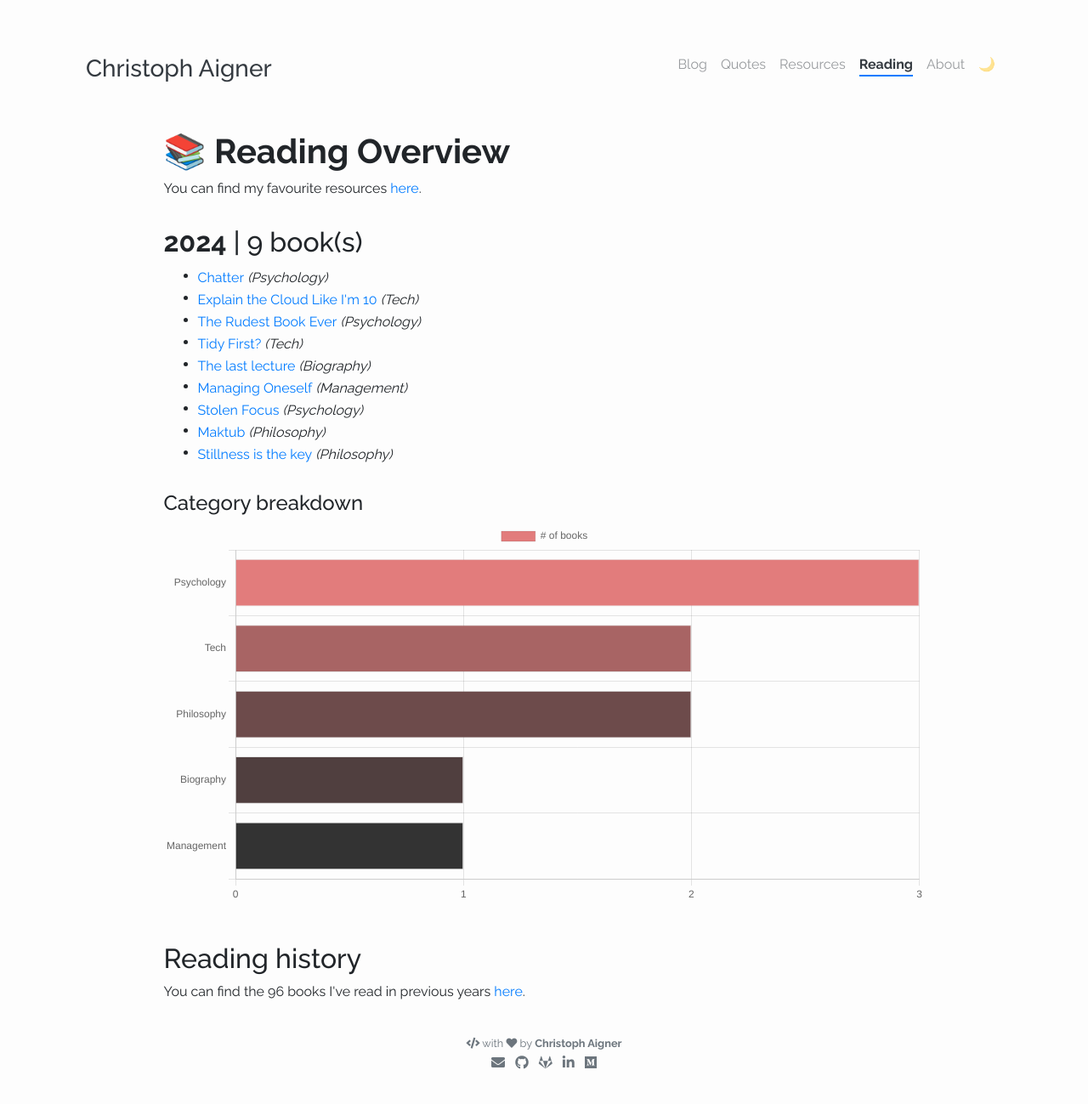
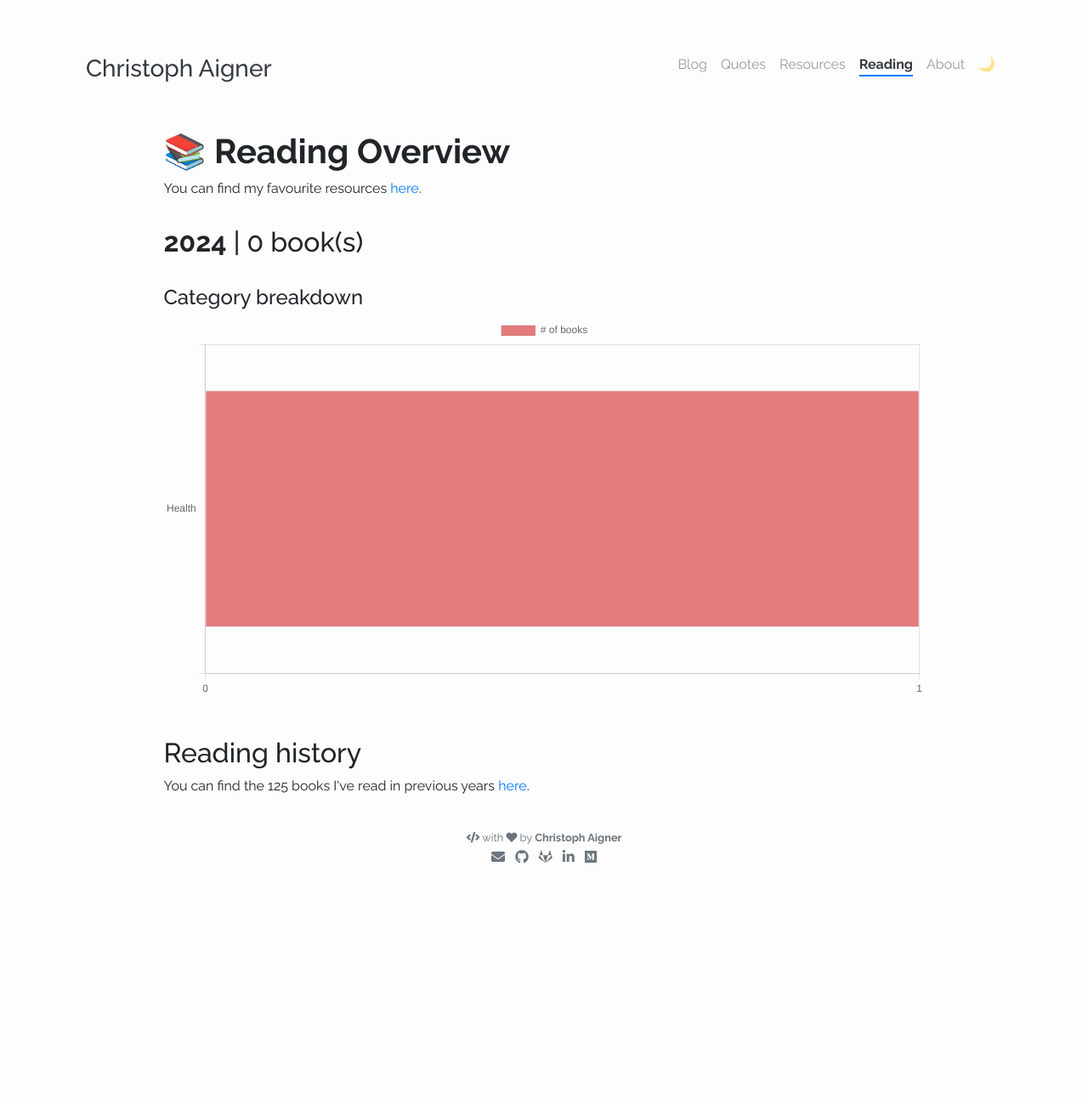
Before and after one commit to christophaigner/christophaigner.github.io, a Jekyll site: the page built from pages/reading.html, in a window 1280 px wide. Shown: the whole page at 85% size. Built offline with Jekyll 4.4.1, drawn with Linux system fonts in a browser that asks for light colours; nearby versions of some CDN libraries; after the commit the page ends 1057 px from its top, so only the background shows below that; part of the change alters nothing that is shown.

Commit message:
Update reading list

```diff
--- a/_data/reading/current.yml
+++ b/_data/reading/current.yml
@@ -1,36 +1,3 @@
-- name: "Chatter"
-  url: "https://www.goodreads.com/book/show/53330118-chatter"
-  category: Psychology
-  finished: true
-- name: "Explain the Cloud Like I'm 10"
-  url: "https://www.goodreads.com/book/show/38598010-explain-the-cloud-like-i-m-10"
-  category: Tech
-  finished: true
-- name: "The Rudest Book Ever"
-  url: "https://www.goodreads.com/book/show/49057616-the-rudest-book-ever"
-  category: Psychology
-  finished: true
-- name: "Tidy First?"
-  url: "https://www.goodreads.com/book/show/171691901-tidy-first"
-  category: Tech
-  finished: true
-- name: "The last lecture"
-  url: "https://www.goodreads.com/book/show/40611510-the-last-lecture"
-  category: Biography
-  finished: true
-- name: "Managing Oneself"
-  url: "https://www.goodreads.com/book/show/2477223.Managing_Oneself"
-  category: Management
-  finished: true
-- name: "Stolen Focus"
-  url: "https://www.goodreads.com/book/show/57933306-stolen-focus"
-  category: Psychology
-  finished: true
-- name: "Maktub"
-  url: "https://www.goodreads.com/book/show/53809.Maktub"
-  category: Philosophy
-  finished: true
-- name: "Stillness is the key"
-  url: "https://www.goodreads.com/book/show/43582733-stillness-is-the-key"
-  category: Philosophy
-  finished: true
+- name: "Lauftraining: Die Anatomie verstehen"
+  url: "https://www.goodreads.com/book/show/98687738-lauftraining"
+  category: Health
--- a/_data/reading/history.yml
+++ b/_data/reading/history.yml
@@ -1,3 +1,92 @@
+- year: 2024
+  books:
+    - name: "Chatter"
+      url: "https://www.goodreads.com/book/show/53330118-chatter"
+      category: Psychology
+    - name: "Explain the Cloud Like I'm 10"
+      url: "https://www.goodreads.com/book/show/38598010-explain-the-cloud-like-i-m-10"
+      category: Tech
+    - name: "The Rudest Book Ever"
+      url: "https://www.goodreads.com/book/show/49057616-the-rudest-book-ever"
+      category: Psychology
+    - name: "Tidy First?"
+      url: "https://www.goodreads.com/book/show/171691901-tidy-first"
+      category: Tech
+    - name: "The last lecture"
+      url: "https://www.goodreads.com/book/show/40611510-the-last-lecture"
+      category: Biography
+    - name: "Managing Oneself"
+      url: "https://www.goodreads.com/book/show/2477223.Managing_Oneself"
+      category: Management
+    - name: "Stolen Focus"
+      url: "https://www.goodreads.com/book/show/57933306-stolen-focus"
+      category: Psychology
+    - name: "Maktub"
+      url: "https://www.goodreads.com/book/show/53809.Maktub"
+      category: Philosophy
+    - name: "Stillness is the key"
+      url: "https://www.goodreads.com/book/show/43582733-stillness-is-the-key"
+      category: Philosophy
+    - name: "Make your bed"
+      url: "https://www.goodreads.com/book/show/31423133-make-your-bed"
+      category: Nonfiction
+    - name: "Slow Productivity"
+      url: "https://www.goodreads.com/book/show/197773418-slow-productivity"
+      category: Nonfiction
+    - name: "Predictably Irrational"
+      url: "https://www.goodreads.com/book/show/1713426.Predictably_Irrational"
+      category: Psychology
+    - name: "Der Ernährungskompass"
+      url: "https://www.goodreads.com/book/show/38944698-der-ern-hrungskompass"
+      category: Health
+    - name: "Food Rules: An Eater's Manual"
+      url: "https://www.goodreads.com/book/show/7015635-food-rules"
+      category: Health
+    - name: "Das einzige Buch, das Du über Finanzen lesen solltest"
+      url: "https://www.goodreads.com/book/show/59229395-das-einzige-buch-das-du-ber-finanzen-lesen-solltest"
+      category: Personal Finance
+    - name: "80/20 Running"
+      url: "https://www.goodreads.com/book/show/20821042-80-20-running"
+      category: Sports
+    - name: "The Stoic Path to Wealth"
+      url: "https://www.goodreads.com/book/show/165938242-the-stoic-path-to-wealth"
+      category: Philosophy
+    - name: "PSS OWD"
+      url: "https://www.pssworldwide.org/en/recreational.htm"
+      category: Sports
+    - name: "Wim Hof Method"
+      url: "https://www.goodreads.com/book/show/50403522-the-wim-hof-method"
+      category: Nonfiction
+    - name: "Finding Ultra"
+      url: "https://www.goodreads.com/book/show/39665673-finding-ultra"
+      category: Health
+    - name: "Born to Run"
+      url: "https://www.goodreads.com/book/show/6289283-born-to-run"
+      category: Sports
+    - name: "Immune"
+      url: "https://www.goodreads.com/book/show/57423646-immune"
+      category: Health
+    - name: "As a Man Thinketh"
+      url: "https://www.goodreads.com/book/show/81959.As_a_Man_Thinketh"
+      category: Philosophy
+    - name: "Serve to Win"
+      url: "https://www.goodreads.com/book/show/17910549-serve-to-win"
+      category: Biography
+    - name: "Right Thing, Right Now"
+      url: "https://www.goodreads.com/book/show/199334305-right-thing-right-now"
+      category: Philosophy
+    - name: "The Talent Code"
+      url: "https://www.goodreads.com/book/show/5771014-the-talent-code"
+      category: Psychology
+    - name: "Generation Z Unfiltered"
+      url: "https://www.goodreads.com/book/show/52645890-generation-z-unfiltered"
+      category: Education
+    - name: "Narren des Zufalls"
+      url: "https://www.goodreads.com/book/show/19073044-narren-des-zufalls"
+      category: Psychology
+    - name: "Why we sleep"
+      url: "https://www.goodreads.com/book/show/34466963-why-we-sleep"
+      category: Health
 - year: 2023
   books:
     - name: "How Will You Measure Your Life?"
```
